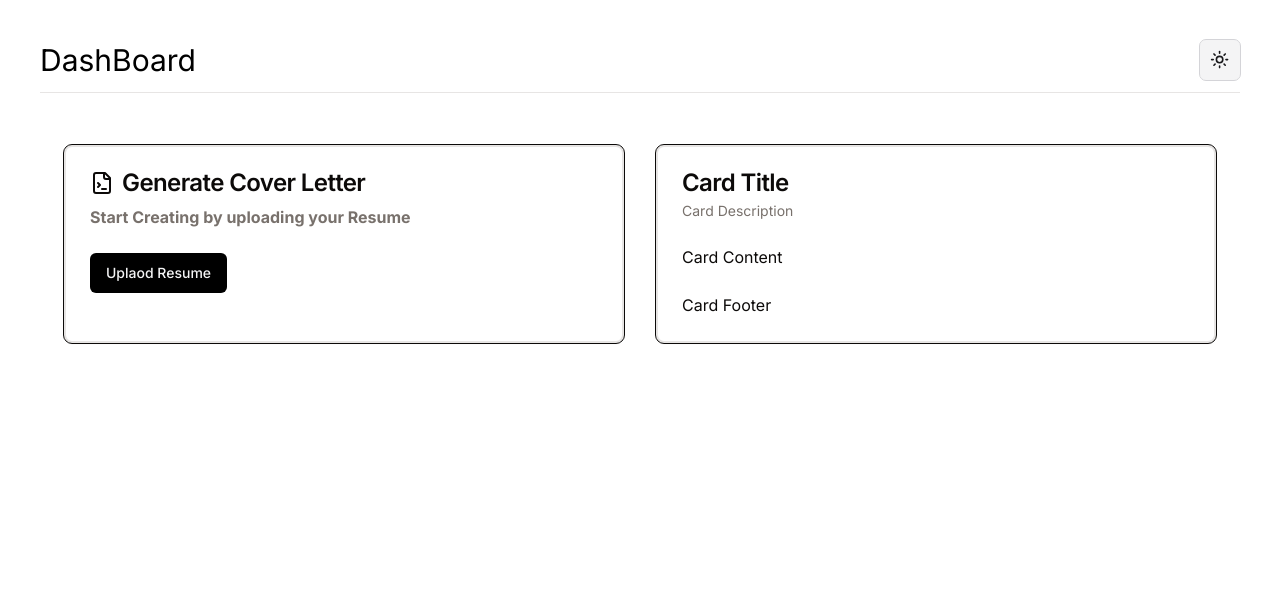
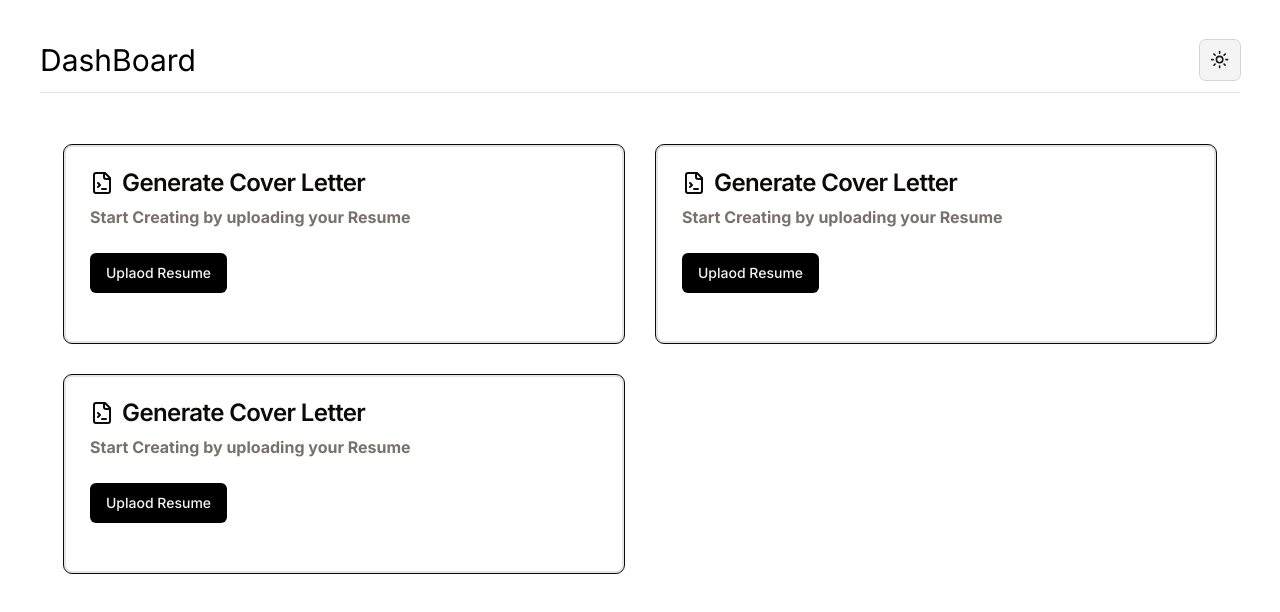
Before and after one commit to rajath-u-shetty/coverAi, a Next.js app: page /dashboard in a window 1280 px wide. Shown: the top 612 px of the page. Built offline with nearby package versions, Linux system fonts and the light colour scheme.

Commit message:
UI changes

```diff
--- a/src/app/(home)/page.tsx
+++ b/src/app/(home)/page.tsx
@@ -1,12 +1,12 @@
-import  { GridBackgroundDemo } from '@/components/HomePage'
+import  { HomePage } from '@/components/HomePage'
 import React from 'react'
 
 const page = () => {
   return (
     <div >
-      <GridBackgroundDemo />
+      <HomePage />
     </div>
-  )
+   )
 }
 
 export default page
--- a/src/app/(main)/dashboard/page.tsx
+++ b/src/app/(main)/dashboard/page.tsx
@@ -8,6 +8,34 @@ import Link from 'next/link'
 import React from 'react'
 
 const page = () => {
+
+  const tools = [
+    {
+      logo: FileTerminal,
+      title: "Generate Cover Letter",
+      description: "Start Creating by uploading your Resume",
+      href: "/generate",
+      tag: "Uplaod Resume",
+      footer: ""
+    },
+    {
+      logo: FileTerminal,
+      title: "Generate Cover Letter",
+      description: "Start Creating by uploading your Resume",
+      href: "/generate",
+      tag: "Uplaod Resume",
+      footer: ""
+    },
+    {
+      logo: FileTerminal,
+      title: "Generate Cover Letter",
+      description: "Start Creating by uploading your Resume",
+      href: "/generate",
+      tag: "Uplaod Resume",
+      footer: ""
+    }
+  ]
+
   return (
     <div className='w-full h-full text-black dark:text-white'>
       <div className=''>
@@ -19,7 +47,32 @@ const page = () => {
             <Separator className='my-3'/>
         </div>
         <div className='grid md:grid-cols-2 mx-16 gap-8 grid-rows-2'>
-          <Card className='hover:border-black border-2 dark:hover:border-white outline outline-1 transition-all'>
+          {tools.map((tool)=> (
+            <Card key={tool.href} className='hover:border-black border-2 dark:hover:border-white outline outline-1 transition-all'>
+              <CardHeader className='flex  gap-1'>
+                <CardTitle className='flex'>
+                  <tool.logo className='w-6 h-6 mr-2'/>
+                  {tool.title}
+                </CardTitle>
+                <CardDescription className='text-md font-bold'>{tool.description}</CardDescription>
+              </CardHeader>
+              <CardContent>
+                <Link href={tool.href} className={cn(buttonVariants({variant: 'language'}))}>{tool.tag}</Link>
+              </CardContent>
+              <CardFooter>
+                {/* <p>Card Footer</p> */}
+              </CardFooter>
+            </Card>
+          ))}
+        </div>
+      </div>
+    </div>
+  )
+}
+
+export default page
+
+{/* <Card className='hover:border-black border-2 dark:hover:border-white outline outline-1 transition-all'>
               <CardHeader className='flex  gap-1'>
                 <CardTitle className='flex'>
                   <FileTerminal className='w-6 h-6 mr-2'/>
@@ -32,24 +85,17 @@ const page = () => {
               </CardContent>
               <CardFooter>
                 {/* <p>Card Footer</p> */}
-              </CardFooter>
-          </Card>
-          <Card className='hover:border-black border-2 dark:hover:border-white outline outline-1 transition-all'>
-              <CardHeader>
-                <CardTitle>Card Title</CardTitle>
-                <CardDescription>Card Description</CardDescription>
-              </CardHeader>
-              <CardContent>
-                <p>Card Content</p>
-              </CardContent>
-              <CardFooter>
-                <p>Card Footer</p>
-              </CardFooter>
-          </Card>
-        </div>
-      </div>
-    </div>
-  )
-}
-
-export default page
+          //     </CardFooter>
+          // </Card>
+          // <Card className='hover:border-black border-2 dark:hover:border-white outline outline-1 transition-all'>
+          //     <CardHeader>
+          //       <CardTitle>Card Title</CardTitle>
+          //       <CardDescription>Card Description</CardDescription>
+          //     </CardHeader>
+          //     <CardContent>
+          //       <p>Card Content</p>
+          //     </CardContent>
+          //     <CardFooter>
+          //       <p>Card Footer</p>
+          //     </CardFooter>
+          // </Card> */}
--- a/src/app/(main)/generate/page.tsx
+++ b/src/app/(main)/generate/page.tsx
@@ -1,9 +1,10 @@
+import FileUploadModal from '@/components/FileUploadModal'
 import React from 'react'
 
 const page = () => {
   return (
     <div>
-      hello
+      <FileUploadModal />
     </div>
   )
 }
--- a/src/app/api/uploadthing/core.ts
+++ b/src/app/api/uploadthing/core.ts
@@ -1,26 +1,24 @@
-import { createUploadthing, type FileRouter } from "uploadthing/next";
+import { getAuthSession } from "@/lib/auth";
+import { createUploadthing, type FileRouter } from "uploadthing/server";
 import { UploadThingError } from "uploadthing/server";
 
 const f = createUploadthing();
 
-const auth = (req: Request) => ({ id: "fakeId" });
+const handleAuth = async() => {
+  const session = await getAuthSession();
+  if(!session?.user){
+    throw new UploadThingError("UnAuthorized")
+  }
+  return {userId: session.user.id};
+}
 
 export const ourFileRouter = {
-  imageUploader: f({ image: { maxFileSize: "4MB" } })
-    .middleware(async ({ req }) => {
-      const user = await auth(req);
-
-      if (!user) throw new UploadThingError("Unauthorized");
-
-      return { userId: user.id };
-    })
-    .onUploadComplete(async ({ metadata, file }) => {
-      console.log("Upload complete for userId:", metadata.userId);
-
-      console.log("file url", file.url);
-
-      return { uploadedBy: metadata.userId };
-    }),
+  mediaPost: f({
+    pdf: {maxFileSize: "4MB", maxFileCount: 1},
+    text: {maxFileSize: "2MB", maxFileCount: 1}
+  })
+  .middleware(()=> handleAuth())
+  .onUploadComplete((data) => console.log(data))
 } satisfies FileRouter;
 
 export type OurFileRouter = typeof ourFileRouter;
--- a/src/app/api/uploadthing/route.ts
+++ b/src/app/api/uploadthing/route.ts
@@ -2,10 +2,6 @@ import { createRouteHandler } from "uploadthing/next";
 
 import { ourFileRouter } from "./core";
 
-// Export routes for Next App Router
 export const { GET, POST } = createRouteHandler({
   router: ourFileRouter,
-
-  // Apply an (optional) custom config:
-  // config: { ... },
 });
--- /dev/null
+++ b/src/components/FileUploadModal.tsx
@@ -0,0 +1,49 @@
+"use client"
+
+import "@uploadthing/react/styles.css"
+import { X } from "lucide-react";
+import Image from "next/image";
+import { Button } from "./ui/button";
+import { UploadDropzone } from "@/utils/uploadthing";
+
+interface FileUploadProps {
+    onChange: (url?: string ) => void;
+    value: string;
+    endpoint: `/api/generate`
+    onUploadSuccess: (url: string) => void
+}
+
+const FileUpload = ({
+    endpoint,
+    onChange,
+    value,
+    onUploadSuccess
+}: FileUploadProps) => {
+
+    const fileType = value?.split(".").pop();
+
+    if(value && fileType !== 'pdf'){
+        return (
+            <div className="relative h-20 w-20">
+                <Image fill src={value} alt="uplaod" className="rounded-full" />
+                <Button onClick={() => onChange("")} className="bg-rose-500 text-white p-1 rounded-full absolute top-0 right-0 shadow-sm" type="button">
+                    <X className="h-4 w-4" />
+                </Button>
+            </div>
+        )
+    }
+  return (
+    <UploadDropzone
+        endpoint={endpoint}
+        onClientUploadComplete={(res) => {
+            onChange(res?.[0].url)
+        }}
+        onUploadError={(error: Error) => {
+            console.log(error);
+
+        }}
+    />
+  )
+}
+
+export default FileUpload
--- a/src/components/HomeNavbar.tsx
+++ b/src/components/HomeNavbar.tsx
@@ -15,7 +15,7 @@ const HomeNavbar = async() => {
         {session?.user ? (
           <div className="flex gap-2 items-center pl-10">
             <Link href={"/dashboard"} className={cn("", buttonVariants({variant: "default"}))}>Dashboard</Link>
-            {session?.user ? <UserDropdown /> : null}
+            {/* {session?.user ? <UserDropdown /> : null} */}
           </div>
         ) : (
             <Link href={"/sign-in"} className={cn("", buttonVariants({variant: "default"}))}>SignIn</Link>
--- a/src/components/HomePage.tsx
+++ b/src/components/HomePage.tsx
@@ -5,28 +5,35 @@ import { cn } from "@/lib/utils";
 import { buttonVariants } from "./ui/button";
 import { getAuthSession } from "@/lib/auth";
 
-export const GridBackgroundDemo = async() => {
-  const session = await getAuthSession()
+export const HomePage = async () => {
+  const session = await getAuthSession();
   return (
     <div className="h-[50rem] w-full dark:bg-black bg-white  dark:bg-grid-white/[0.2] bg-grid-black/[0.2] relative flex flex-col items-center justify-center">
       <div className="absolute pointer-events-none inset-0 flex items-center justify-center dark:bg-black bg-white [mask-image:radial-gradient(ellipse_at_center,transparent_20%,black)]"></div>
       <IconAnimation />
-      <h3 className="text-bold text-4xl">Elevating Your Job Applications with AI-Powered Cover Letters.</h3>
-      <p className="text-xl my-7 w-3/5 text-center">Show them why you're perfect for the role with a professional level cover letter! Write it in seconds and get on with your life.</p>
+      <h3 className="text-bold text-4xl">
+        Elevating Your Job Applications with AI-Powered Cover Letters.
+      </h3>
+      <p className="text-xl my-7 w-3/5 text-center">
+        Show them why you're perfect for the role with a professional level
+        cover letter! Write it in seconds and get on with your life.
+      </p>
 
-      <Link className={cn(buttonVariants({variant: "language",}))} href={session?.user ? "/dashboard" : "/sign-in"}>
+      <Link
+        className={cn(buttonVariants({ variant: "language" }))}
+        href={session?.user ? "/dashboard" : "/sign-in"}
+      >
         Get Started
         <ArrowRight className="w-4 h-w text-white dark:text-black ml-2" />
       </Link>
     </div>
   );
-}
+};
 
-
-export default function HomePage() {
+export default function GridBackgroundDemo() {
   return (
     <div className="flex flex-col gap-4">
-      <GridBackgroundDemo />
+      <HomePage />
     </div>
   );
 }
--- a/src/lib/auth.ts
+++ b/src/lib/auth.ts
@@ -38,7 +38,7 @@ export const authOptions: NextAuthOptions = {
             return token;
         },
         redirect(){
-            return "/"
+            return "/dashboard"
         }
     }
 }
--- a/src/utils/uploadthing.ts
+++ b/src/utils/uploadthing.ts
@@ -4,7 +4,5 @@ import {
     generateUploadDropzone,
   } from "@uploadthing/react";
 
-//   import type { OurFileRouter } from "~/app/api/uploadthing/core";
-
   export const UploadButton = generateUploadButton<OurFileRouter>();
   export const UploadDropzone = generateUploadDropzone<OurFileRouter>();
```
Also changed, not shown: src/app/api/generate/route.ts (added).
